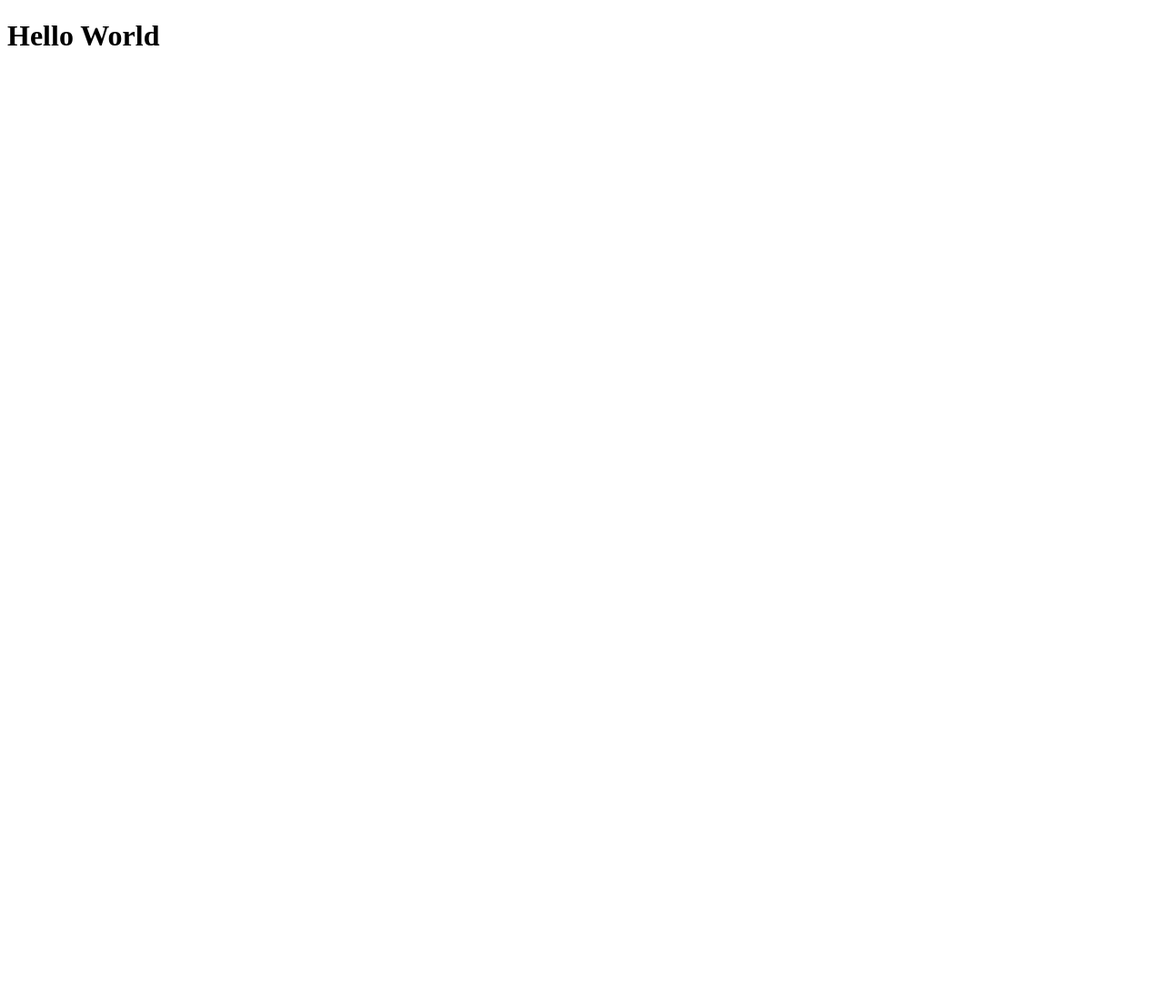
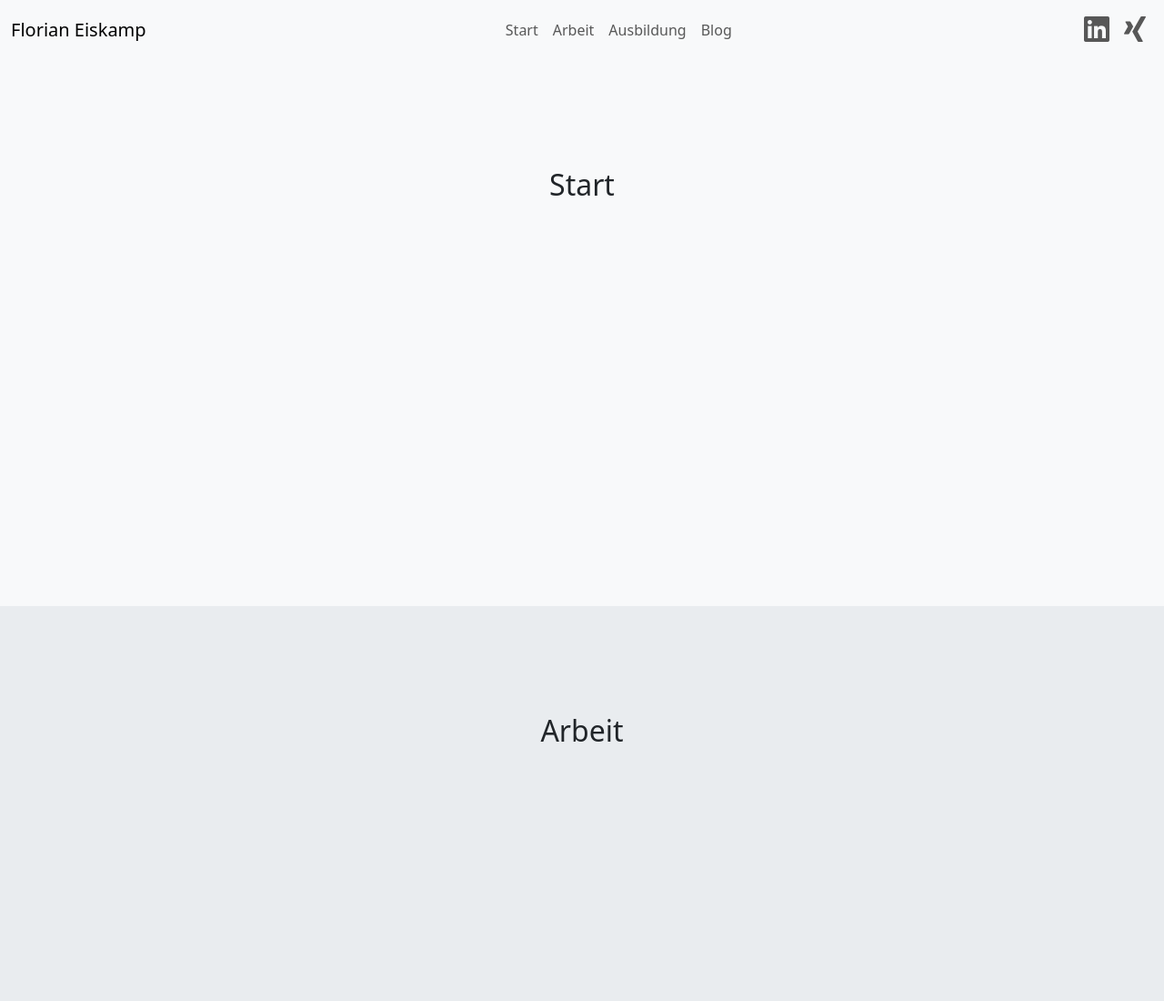
Before and after one commit to EisFlo/Website, a plain HTML site: page index.html in a window 1280 px wide. Shown: the top 1100 px of the page at 91% size. Before the commit the page ends 800 px from the top, so only its background shows below. Drawn offline with nearby package versions, Linux system fonts and the light colour scheme.

Commit message:
Add files via upload

```diff
--- a/index.html
+++ b/index.html
@@ -1,10 +1,74 @@
 <!DOCTYPE html>
-<html>
-  <head>
-    <meta charset="UTF-8">
-    <title>Hello World</title>
-  </head>
-  <body>
-    <h1>Hello World</h1>
-  </body>
+<html lang="en">
+<head>
+  <meta charset="UTF-8">
+  <meta name="viewport" content="width=device-width, initial-scale=1">
+  <title>Profile Navbar</title>
+  <!-- Bootstrap CSS -->
+  <link href="https://cdn.jsdelivr.net/npm/bootstrap@5.3.0/dist/css/bootstrap.min.css" rel="stylesheet">
+  <!-- Font Awesome CSS from jsDelivr -->
+  <link rel="stylesheet" href="https://cdn.jsdelivr.net/npm/@fortawesome/fontawesome-free@6.2.1/css/all.min.css">
+</head>
+<body>
+  <!-- Responsive Navbar -->
+  <nav class="navbar navbar-expand-lg navbar-light bg-light">
+    <div class="container-fluid">
+      <!-- Name on the left -->
+      <a class="navbar-brand" href="#">Florian Eiskamp</a>
+      <!-- Toggler for mobile -->
+      <button class="navbar-toggler" type="button" data-bs-toggle="collapse" data-bs-target="#navbarContent"
+              aria-controls="navbarContent" aria-expanded="false" aria-label="Toggle navigation">
+        <span class="navbar-toggler-icon"></span>
+      </button>
+      <!-- Collapsible content -->
+      <div class="collapse navbar-collapse" id="navbarContent">
+        <!-- Center text links -->
+        <ul class="navbar-nav mx-auto">
+          <li class="nav-item">
+            <a class="nav-link" href="#start">Start</a>
+          </li>
+          <li class="nav-item">
+            <a class="nav-link" href="#arbeit">Arbeit</a>
+          </li>
+          <li class="nav-item">
+            <a class="nav-link" href="#ausbildung">Ausbildung</a>
+          </li>
+          <li class="nav-item">
+            <a class="nav-link" href="#blog">Blog</a>
+          </li>
+        </ul>
+        <!-- Social icons on the right -->
+        <ul class="navbar-nav">
+          <li class="nav-item">
+            <a class="nav-link" href="https://www.linkedin.com/in/florian-eiskamp/" target="_blank">
+              <i class="fab fa-linkedin fa-2x"></i>
+            </a>
+          </li>
+          <li class="nav-item">
+            <a class="nav-link" href="https://www.xing.com/profile/Florian_Eiskamp/" target="_blank">
+              <i class="fab fa-xing fa-2x"></i>
+            </a>
+          </li>
+        </ul>
+      </div>
+    </div>
+  </nav>
+
+  <!-- Sample sections to demonstrate anchor links -->
+  <section id="start" style="height:600px; background-color:#f8f9fa; padding-top:70px;">
+    <h2 class="text-center pt-5">Start</h2>
+  </section>
+  <section id="arbeit" style="height:600px; background-color:#e9ecef; padding-top:70px;">
+    <h2 class="text-center pt-5">Arbeit</h2>
+  </section>
+  <section id="ausbildung" style="height:600px; background-color:#f8f9fa; padding-top:70px;">
+    <h2 class="text-center pt-5">Ausbildung</h2>
+  </section>
+  <section id="blog" style="height:600px; background-color:#e9ecef; padding-top:70px;">
+    <h2 class="text-center pt-5">Blog</h2>
+  </section>
+
+  <!-- Bootstrap JS Bundle (includes Popper) -->
+  <script src="https://cdn.jsdelivr.net/npm/bootstrap@5.3.0/dist/js/bootstrap.bundle.min.js"></script>
+</body>
 </html>
```
